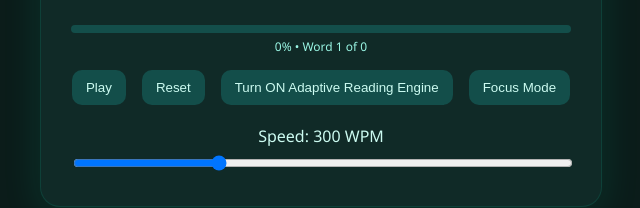
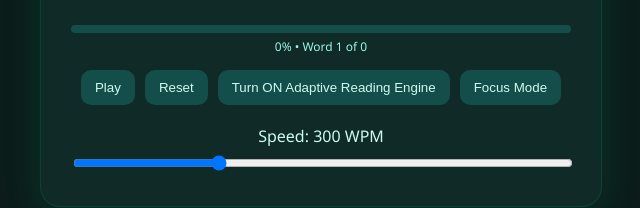
Before and after one commit to vijithvaratharajan/veloxilector, a React (Create React App) app: page / in a window 1280 px wide. Shown: the part 501-709 px from the top of the page, without its empty margins (319-959 px from the left). Built offline with nearby package versions, Linux system fonts and the light colour scheme.

Commit message:
Update App.css

```diff
--- a/src/App.css
+++ b/src/App.css
@@ -303,7 +303,8 @@ textarea::selection {
 /* 🔥 Bottom control spacing */
 .controls.spaced {
   display: flex;
-  gap: 16px;
+  gap: 10px;
+  flex-wrap: wrap;
   justify-content: center;
   margin-top: 15px;
 }
```
